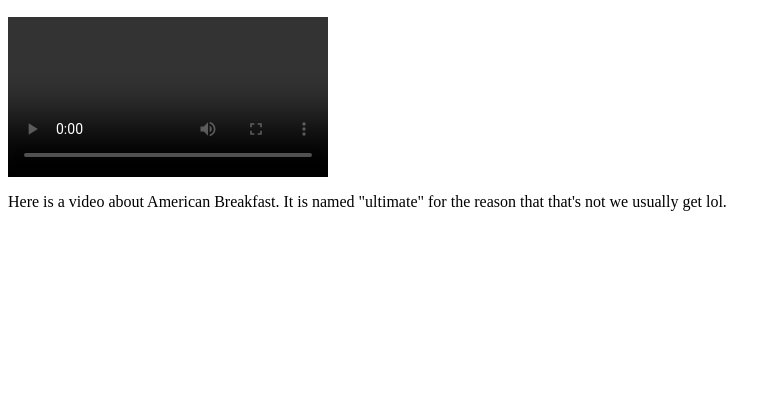
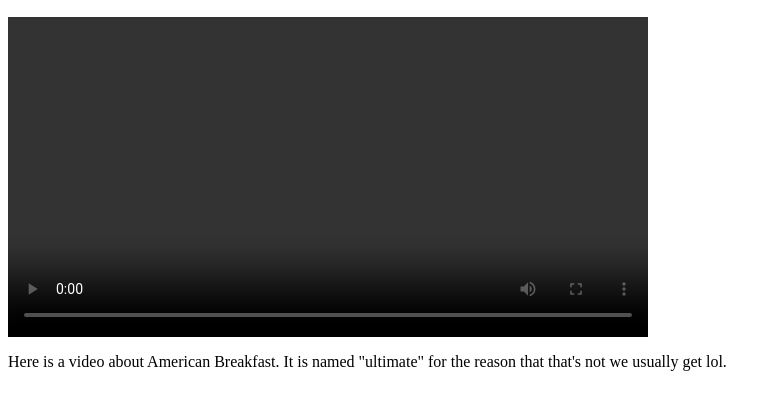
Before and after one commit to alfreeed7/Lab-1, a plain HTML site: page Notes.html in a window 1280 px wide. Shown: the part 38-448 px from the top of the page, without its empty margins (0-781 px from the left). Drawn offline with Linux system fonts and the light colour scheme.

Commit message:
Update Notes.html

```diff
--- a/Notes.html
+++ b/Notes.html
@@ -5,7 +5,7 @@
     </head>
     <body>
     <h2> American Breakfast</h2>
-    <video width="320" hright="240" controls autoplay>
+    <video width="640" hright="426" controls>
         <souce src="https://www.youtube.com/watch?v=F2b47rRHOJw" type=video/ogg></souce>
         </video>
         <p> Here is a video about American Breakfast. It is named "ultimate" for the reason that that's not we usually get lol.</p>
```
